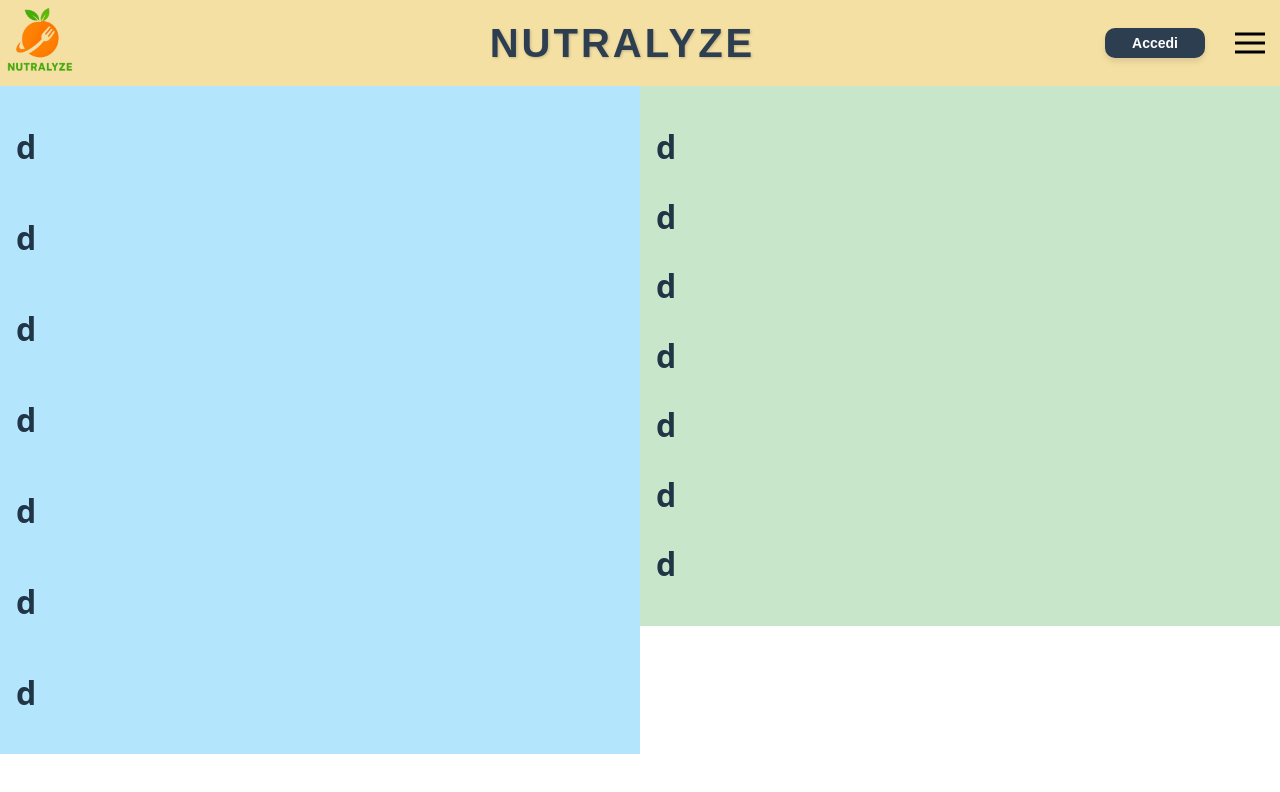
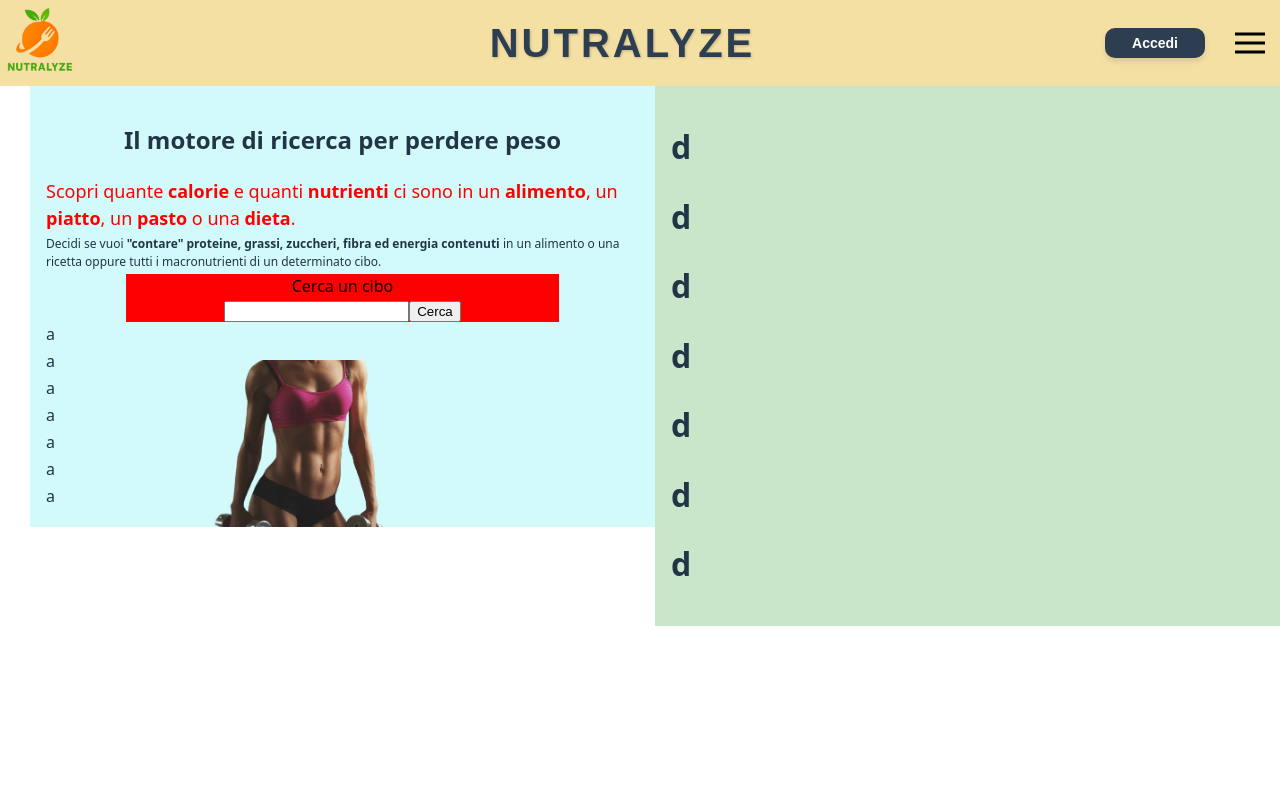
Before and after one commit to Bucky02/nutralyze, a React (Vite) app: page / in a window 1280 px wide. Shown: the top 792 px of the page. Built offline with nearby package versions, Linux system fonts and the light colour scheme.

Commit message:
prima parte sinistra

```diff
--- a/index.html
+++ b/index.html
@@ -1,8 +1,8 @@
-<!doctype html>
+<!DOCTYPE html>
 <html lang="en">
   <head>
     <meta charset="UTF-8" />
-    <link rel="icon" type="image/png" href="./assets/logoIntero.png" />
+    <link rel="icon" type="image/png" href="./src/assets/logoIntero.png" />
     <meta name="viewport" content="width=device-width, initial-scale=1.0" />
     <title>NutrAlyze</title>
   </head>
--- a/src/components/Divsearch.css
+++ b/src/components/Divsearch.css
@@ -1,5 +1,30 @@
 .searchBox {
-  background-color: #b3e5fc;
+  background-color: rgb(210, 250, 250);
+  margin-left: 30px;
   display: flex;
   flex-direction: column;
+  background-image: url("/src/assets/fisico.png");
+  background-size: 300px;
+  background-repeat: no-repeat;
+  background-position: bottom;
+  background-position: ;
 }
+
+#barraDiRicerca {
+  color: black;
+  display: flex;
+  flex-direction: column;
+  align-items: center;
+  background-color: red;
+  margin-left: 80px;
+  margin-right: 80px;
+}
+
+h2 {
+  text-align: center;
+}
+
+p {
+  margin-top: 0;
+  margin-bottom: 3px; /* o il valore che preferisci */
+}
--- a/src/components/Divsearch.jsx
+++ b/src/components/Divsearch.jsx
@@ -3,14 +3,47 @@ import "./Divsearch.css";
 function Divsearch() {
   return (
     <div className="searchBox">
-      <h1>d</h1>
-      <h1>d</h1>
-      <h1>d</h1>
-      <h1>d</h1>
-      <h1>d</h1>
-      <h1>d</h1>
-      <h1>d</h1>
+      <h2>Il motore di ricerca per perdere peso</h2>
+      <p style={{ color: "red", fontSize: "18px" }}>
+        Scopri quante <strong>calorie</strong> e quanti{" "}
+        <strong>nutrienti</strong> ci sono in un
+        <strong> alimento</strong>, un <strong>piatto</strong>, un{" "}
+        <strong>pasto</strong> o una <strong>dieta</strong>.
+      </p>
+      <p style={{ fontSize: "12px" }}>
+        Decidi se vuoi{" "}
+        <strong>
+          "contare" proteine, grassi, zuccheri, fibra ed energia contenuti
+        </strong>{" "}
+        in un alimento o una ricetta oppure tutti i macronutrienti di un
+        determinato cibo.
+      </p>
+      <div id="barraDiRicerca">
+        <div>
+          <label htmlFor="search" className="structural">
+            Cerca un cibo
+          </label>
+        </div>
+        <div>
+          <input
+            type="search"
+            id="search"
+            name="search"
+            className="txt"
+            size="20"
+          />
+          <input type="submit" className="btn" value="Cerca" />
+        </div>
+      </div>
+      <p>a</p>
+      <p>a</p>
+      <p>a</p>
+      <p>a</p>
+      <p>a</p>
+      <p>a</p>
+      <p>a</p>
     </div>
   );
 }
+
 export default Divsearch;
```
Also changed, not shown: src/assets/fisico.png (added).
